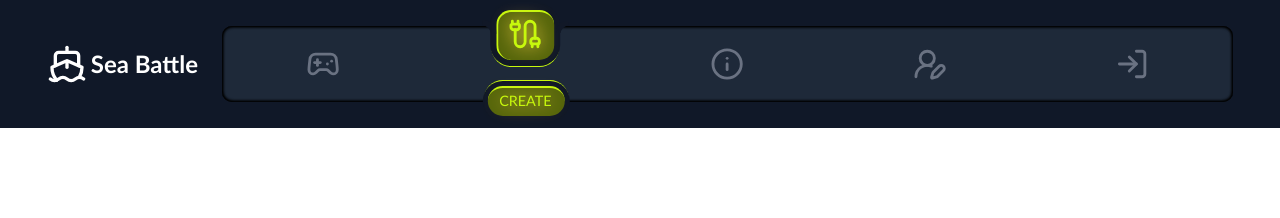
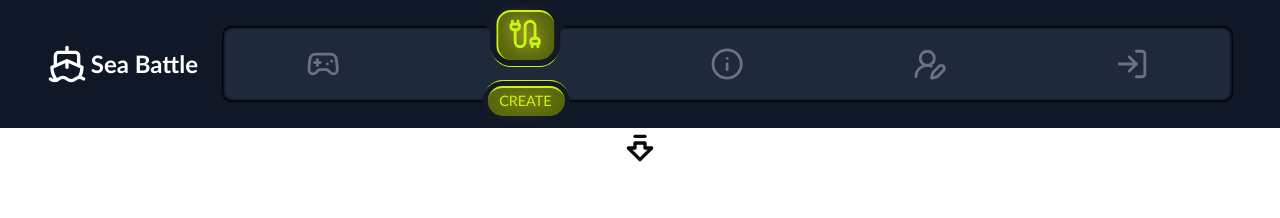
Before and after one commit to B1aho/battleship-online, a React (Vite) app in the folder apps/web/: page /room in a window 1280 px wide. Shown: the top 218 px of the page. Built offline with nearby package versions, Linux system fonts and the light colour scheme.

Commit message:
Make header roll up

```diff
--- a/apps/web/src/components/Header/Header.tsx
+++ b/apps/web/src/components/Header/Header.tsx
@@ -59,7 +59,7 @@ export const Header = () => {
     }, [anchor, disableTransition]);
 
     return (
-        <nav className="flex justify-center w-full h-[8rem] gap-2 relative items-center bg-gray-900 px-2 select-none text-white">
+        <nav className="header-container">
             {!isMobile &&
                 <span className="flex gap-1 text-2xl justify-center items-center mr-4 z-10">
                     <Ship size={40} />
@@ -81,7 +81,6 @@ export const Header = () => {
                                                 isActive={isActive}
                                                 setAnchor={() => {
                                                     setAnchor(linkRefs.current[idx]?.current);
-                                                    console.log(links[idx]?.text);
                                                     setAnchorText(links[idx]?.text ?? "");
                                                 }}
                                             />
--- a/apps/web/src/index.css
+++ b/apps/web/src/index.css
@@ -21,6 +21,10 @@ html, body, #root {
   height: 100%;
 }
 
+.header-container {
+  @apply flex justify-center relative w-full h-[8rem] gap-2 items-center bg-gray-900 px-2 select-none text-white;
+}
+
 .nav-container {
   @apply flex items-center h-[60%] rounded-lg bg-gray-800 shadow-black shadow-[inset_0_1px_3px_rgba(0,0,0,0.1),inset_0_-1px_3px_rgba(0,0,0,0.1),inset_1px_0_3px_rgba(0,0,0,0.1),inset_-1px_0_3px_rgba(0,0,0,0.1)];
 }
--- a/apps/web/src/pages/Layout.tsx
+++ b/apps/web/src/pages/Layout.tsx
@@ -1,11 +1,26 @@
 import { Outlet } from "react-router";
 import { Header } from "../components/Header/Header";
 import { Footer } from "../components/Footer";
+import { useState } from "react";
+import { ArrowBigDownDash } from "lucide-react";
 
 export const Layout = () => {
+    const [isHeaderHidden, setIsHeaderHidden] = useState(false);
     return (
-        <div className="w-full h-full">
-            <Header />
+        <div className="w-full h-full fixed">
+            <section className={"flex flex-col items-center transition-transform duration-400 ease-in-out " + (isHeaderHidden ? "-translate-y-[calc(100%-40px)]" : "translate-y-0")}>
+                <Header />
+                <div
+                    aria-label="button"
+                    className="h-[40px] w-[40px] cursor-pointer"
+                    onPointerUp={() => setIsHeaderHidden(!isHeaderHidden)}
+                >
+                    <ArrowBigDownDash
+                        size={40}
+                        className={"transition-transform duration-300 " + (isHeaderHidden ? "rotate-180" : "rotate-0")}
+                    />
+                </div>
+            </section>
             <Outlet />
             <Footer />
         </div>
```
